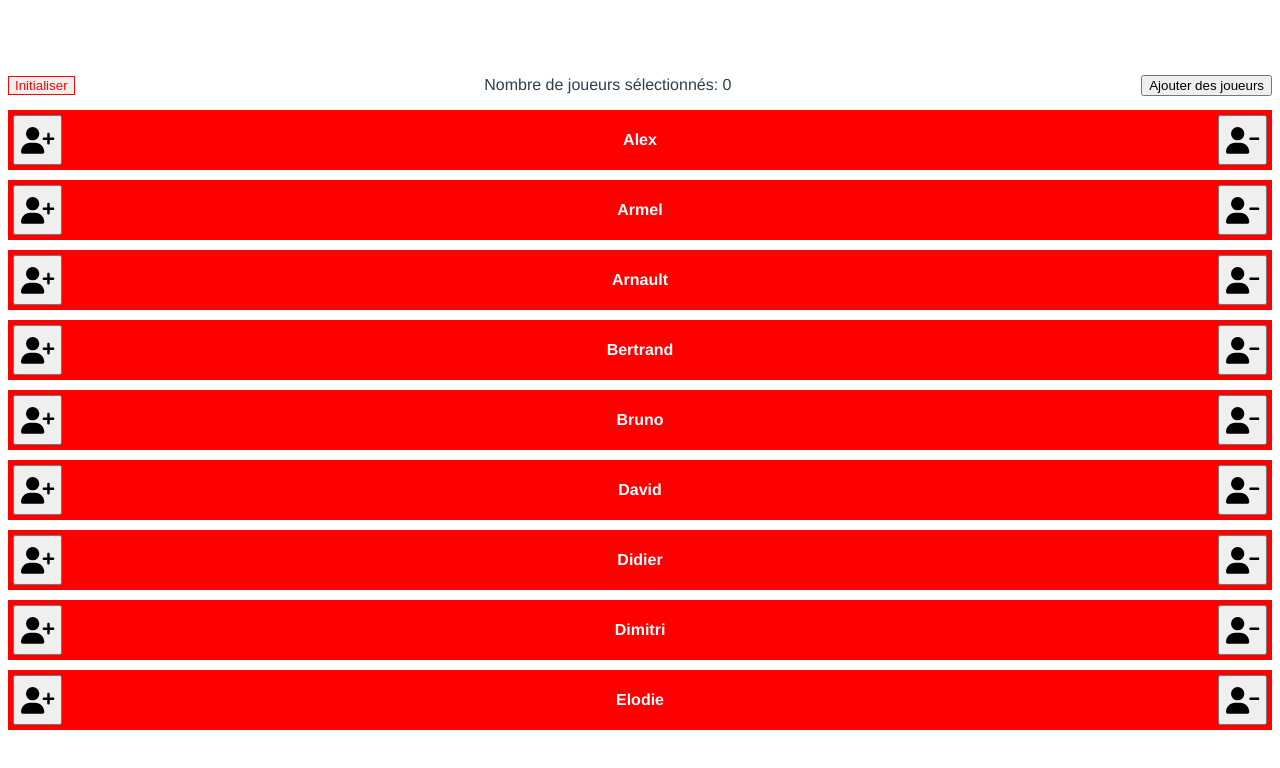
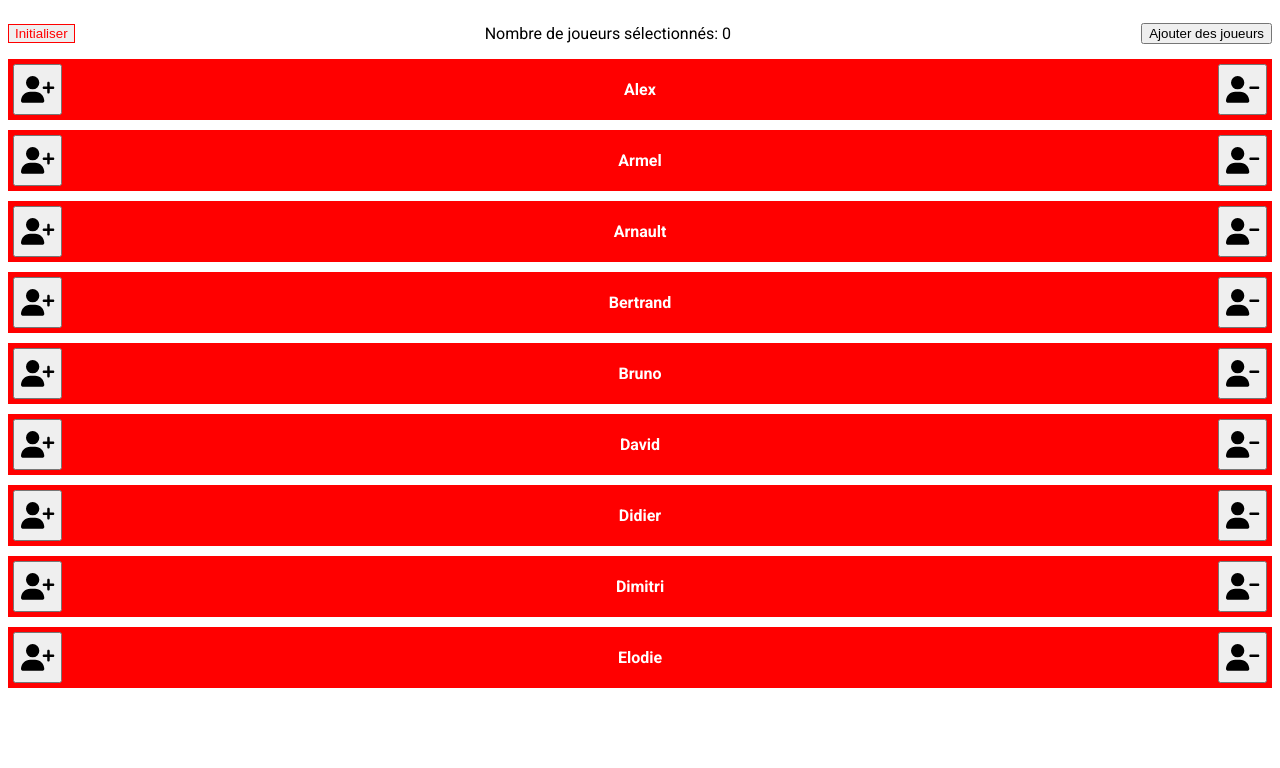
Before and after one commit to dav-daz/fous-du-volants-app, a Vue app: page / in a window 1280 px wide. Shown: the top 768 px of the page. Built offline with nearby package versions, Linux system fonts and the light colour scheme.

Commit message:
Styles init

```diff
--- a/src/App.vue
+++ b/src/App.vue
@@ -210,46 +210,32 @@ export default {
 
 <style lang="scss">
 #app {
-  font-family: Avenir, Helvetica, Arial, sans-serif;
-  -webkit-font-smoothing: antialiased;
-  -moz-osx-font-smoothing: grayscale;
-  text-align: center;
-  color: #2c3e50;
-  margin-top: 60px;
-
-  ul,
-  li {
-    list-style: none;
-    margin: 0;
-    padding: 0;
-  }
-
   .tools {
     display: flex;
     justify-content: space-between;
     align-items: center;
-    gap: 15px;
+    gap: 1.5rem;
   }
 
   .all-persons-list {
     text-align: center;
 
     &-item {
-      background-color: red;
-      margin-bottom: 10px;
-      color: #fff;
+      background-color: $c-red;
+      margin-bottom: 1rem;
+      color: $c-white;
       font-weight: 700;
-      padding: 5px;
+      padding: 0.5rem;
 
       &.selected {
-        background-color: green;
+        background-color: $c-green;
       }
     }
 
     &-buttons {
       display: flex;
       justify-content: space-between;
-      gap: 30px;
+      gap: 3rem;
     }
   }
 
--- /dev/null
+++ b/src/assets/styles/_variables.scss
@@ -0,0 +1,8 @@
+@import url('https://fonts.googleapis.com/css2?family=Roboto:wght@400;700&display=swap');
+
+$c-white: #fff;
+$c-black: #000;
+$c-green: green;
+$c-red: red;
+
+$ff-default: 'Roboto';
--- a/src/assets/styles/global.css
+++ /dev/null
@@ -1,3 +0,0 @@
-body {
-    background: #fff;
-}
--- /dev/null
+++ b/src/assets/styles/main.scss
@@ -0,0 +1,29 @@
+@import '@/assets/styles/_variables.scss';
+
+/// Base font-size for html equates to 10px : allows using rem font-sizes everywhere by dividing / 10.
+/// Ex : 2rem will equate to 20px.
+html {
+  font-size: 0.625em;
+  box-sizing: border-box;
+  scroll-behavior: smooth;
+}
+
+body {
+  font-family: $ff-default;
+  background-color: $c-white;
+  font-size: 1.6rem;
+}
+
+ul,
+ol,
+li {
+  padding: 0;
+  margin: 0;
+}
+
+img {
+  display: block;
+  max-width: 100%;
+  height: auto;
+  flex: none; // for ie 11
+}
--- a/vue.config.js
+++ b/vue.config.js
@@ -1,5 +1,12 @@
 const { defineConfig } = require('@vue/cli-service')
 module.exports = defineConfig({
   transpileDependencies: true,
-  lintOnSave: false
+  lintOnSave: false,
+  css: {
+    loaderOptions: {
+      sass: {
+        additionalData: `@import "@/assets/styles/main.scss";`,
+      },
+    },
+  },
 })
```
